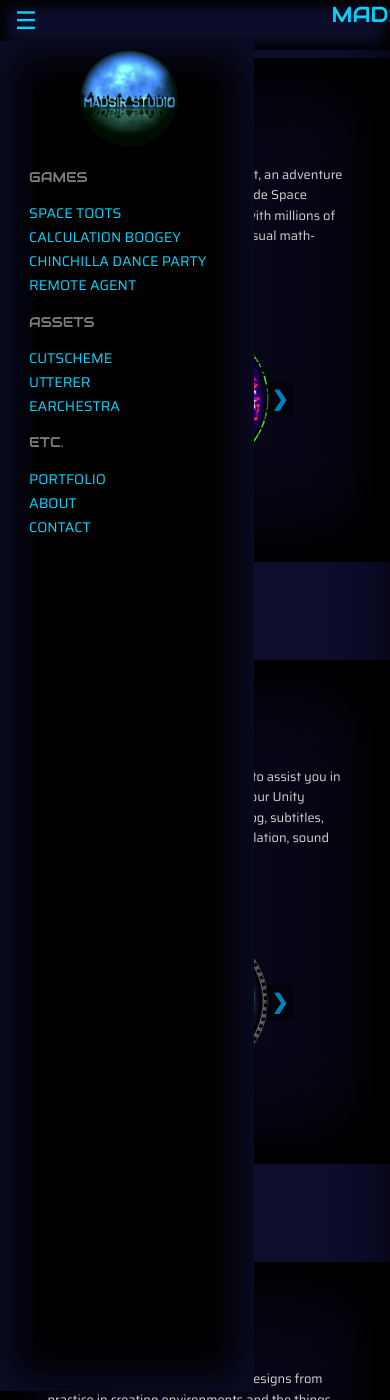
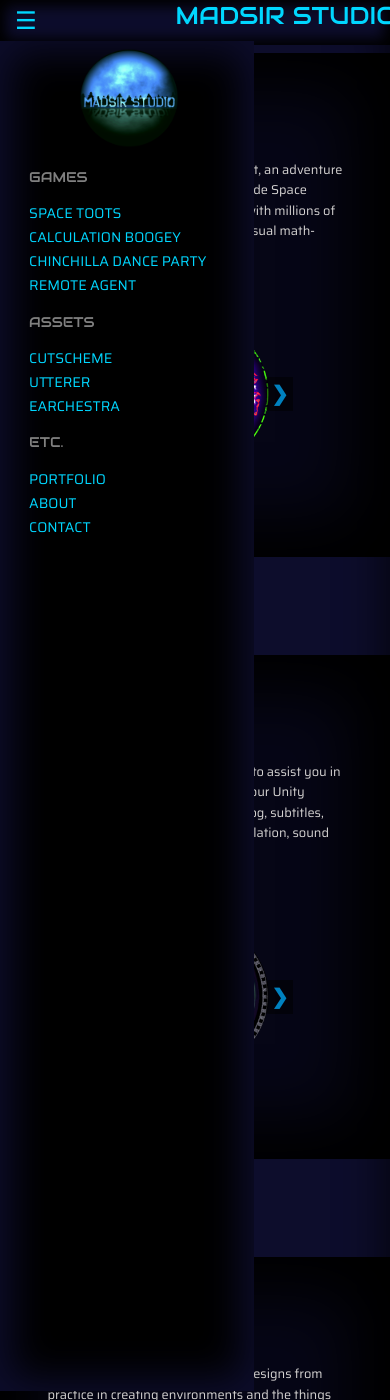
Before and after one commit to Madsir/madsirstudio.github.io, a Jekyll site: the page built from index.html, in a window 390 px wide and 1400 px high. Built offline with Jekyll 4.4.1, drawn with Linux system fonts in a browser that asks for light colours.

Commit message:
Update default.html

```diff
--- a/_layouts/default.html
+++ b/_layouts/default.html
@@ -18,12 +18,12 @@
 }
 @media (min-width: 601px) {
 body {
-  margin: 0;
   background-image: url("/Assets/roots.jpg");
   background-repeat: no-repeat;
   background-attachment: fixed;
   background-size: cover;
-  min-height: 100vh;
+     margin: 0px;
+    padding: 0px;
   display: flex;
   flex-direction: column;
 }
@@ -138,7 +138,7 @@
   background-color: #0D0D2C;
 	box-shadow: inset 0 0 2.5em 1em #000;
 margin-top: auto;
-	margin-bottom: 0;
+	    bottom: 0;
 position: relative;
 	z-index:999;
 }
@@ -191,7 +191,7 @@
   filter: brightness(125%);
 }
 nav {
-  height: 50px;
+  height: 45px;
   box-shadow: inset 0 0 1em 0.5em #000;
 }
 footer {
@@ -206,8 +206,8 @@
 }
 .rightTitle{
   filter: brightness(125%);
-	 width: 15%;
-  font-size: 1.7em;
+	 width: 55%;
+  font-size: 1.9em;
 }
 .dropdown-content li a {
 filter: brightness(125%);
```
